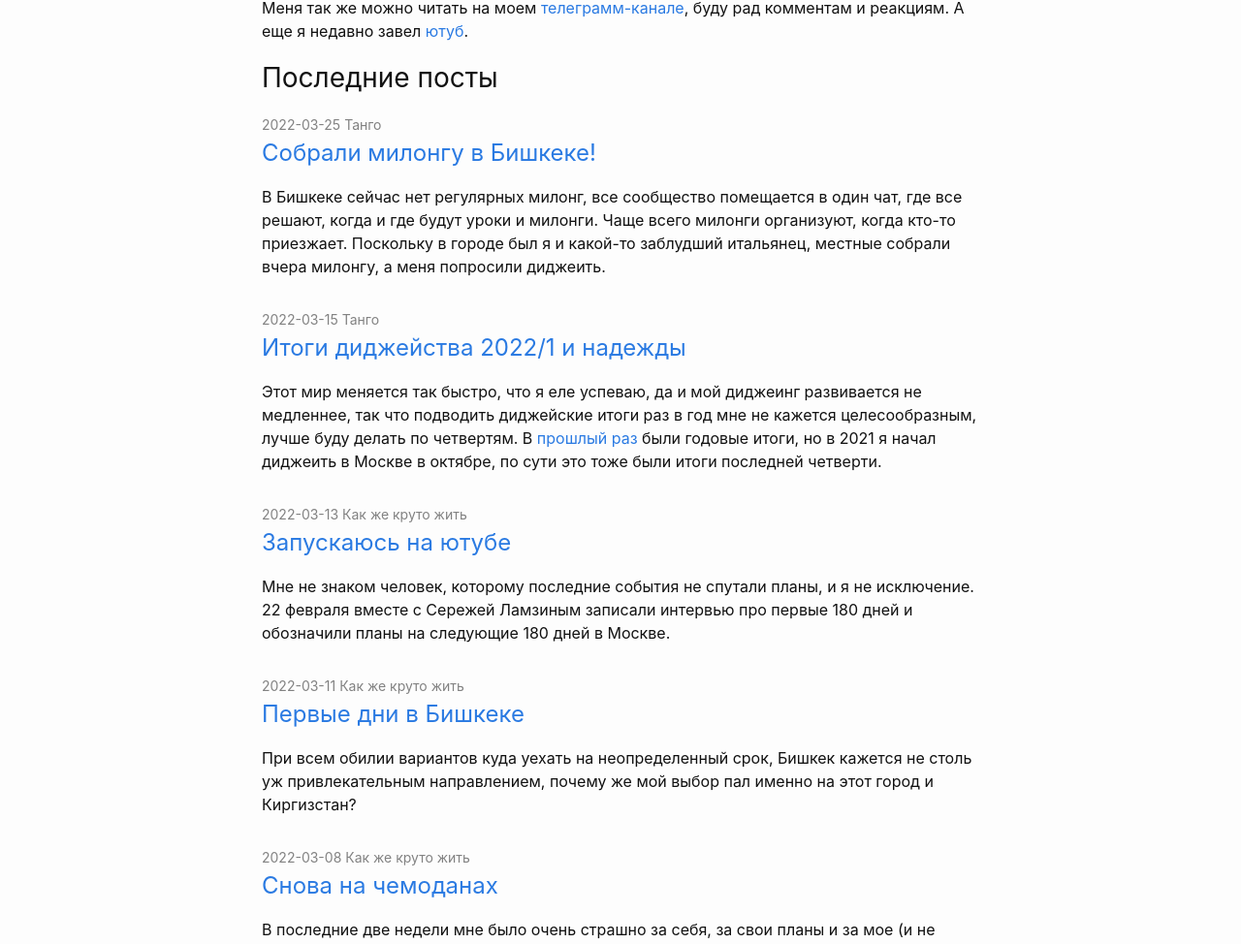
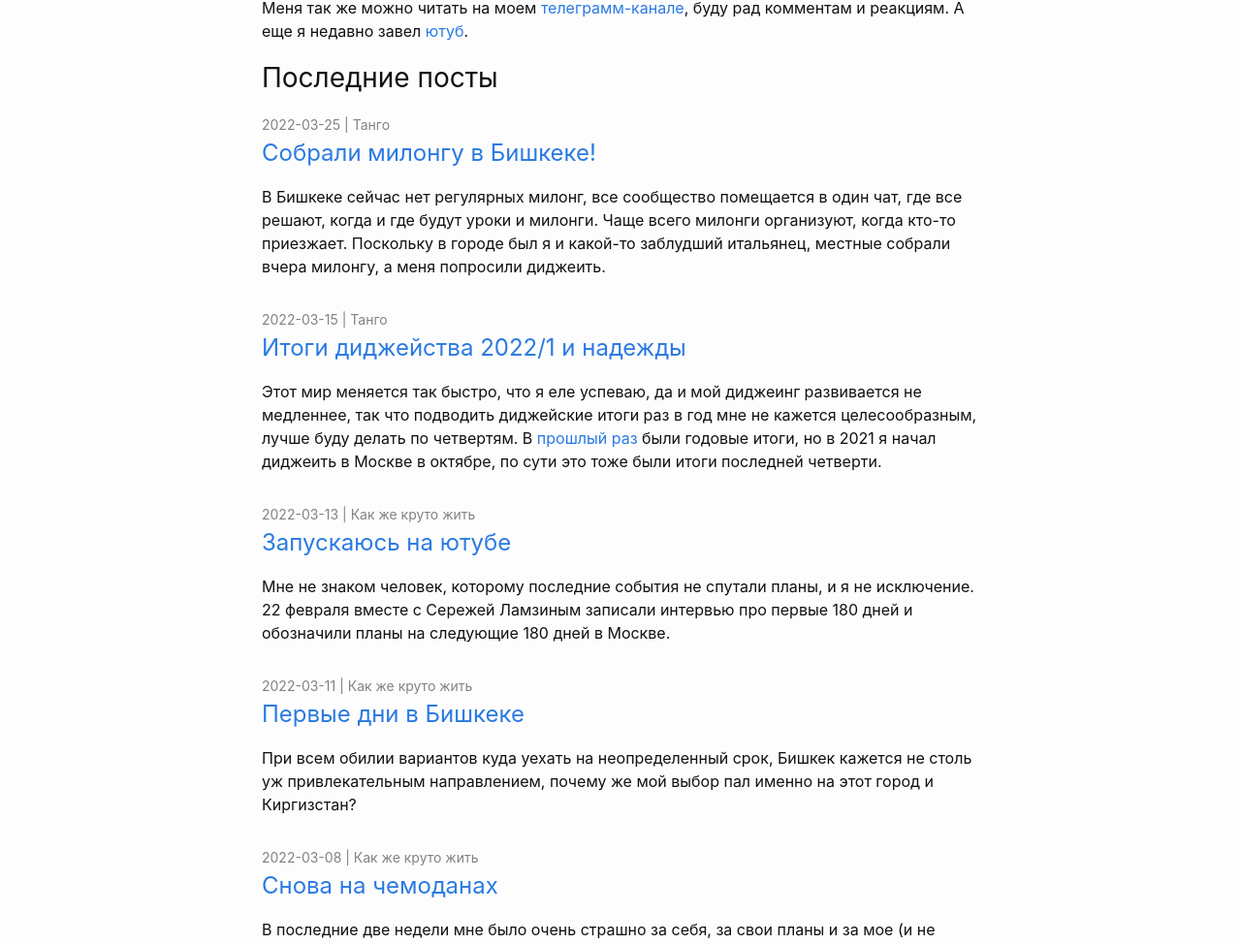
Before and after one commit to ilandikov/ilandikov.github.io, a Jekyll site: the page built from index.markdown, in a window 1280 px wide. Shown: the part 400-1374 px from the top of the page at 97% size. Built offline with Jekyll 4.4.1, drawn with Linux system fonts in a browser that asks for light colours.

Commit message:
Move category labels to _config

```diff
--- a/_config.yml
+++ b/_config.yml
@@ -54,16 +54,19 @@
       path: "kakje"
     values:
       category: kakje
+      category_label: "Как же круто жить"
   -
     scope:
       path: "korea"
     values:
       category: korea
+      category_label: "Корейский полдень"
   -
     scope:
       path: "tango"
     values:
       category: tango
+      category_label: "Танго"
 
 # Exclude from processing.
 # The following items will not be processed, by default.
--- a/_data/category_list.yml
+++ /dev/null
@@ -1,6 +0,0 @@
-- category: kakje
-  name: "Как же круто жить"
-- category: korea
-  name: "Корейский полдень"
-- category: tango
-  name: "Танго"
--- a/_layouts/home.html
+++ b/_layouts/home.html
@@ -19,12 +19,7 @@
       {%- for post in site.posts limit:5 -%}
       <li>
         {%- assign date_format = site.minima.date_format | default: "%b %-d, %Y" -%}
-        <span class="post-meta">{{ post.date | date: date_format }}</span>
-        {%- for item in site.data.category_list -%}
-          {%- if item.category == post.category -%}
-            <span class="post-meta"> {{ item.name }}</span>
-          {%- endif -%}
-        {%- endfor -%}
+        <span class="post-meta">{{ post.date | date: date_format }} | {{ post.category_label }}</span>
         <h3>
           <a class="post-link" href="{{ post.url | relative_url }}">
             {{ post.title | escape }}
```
